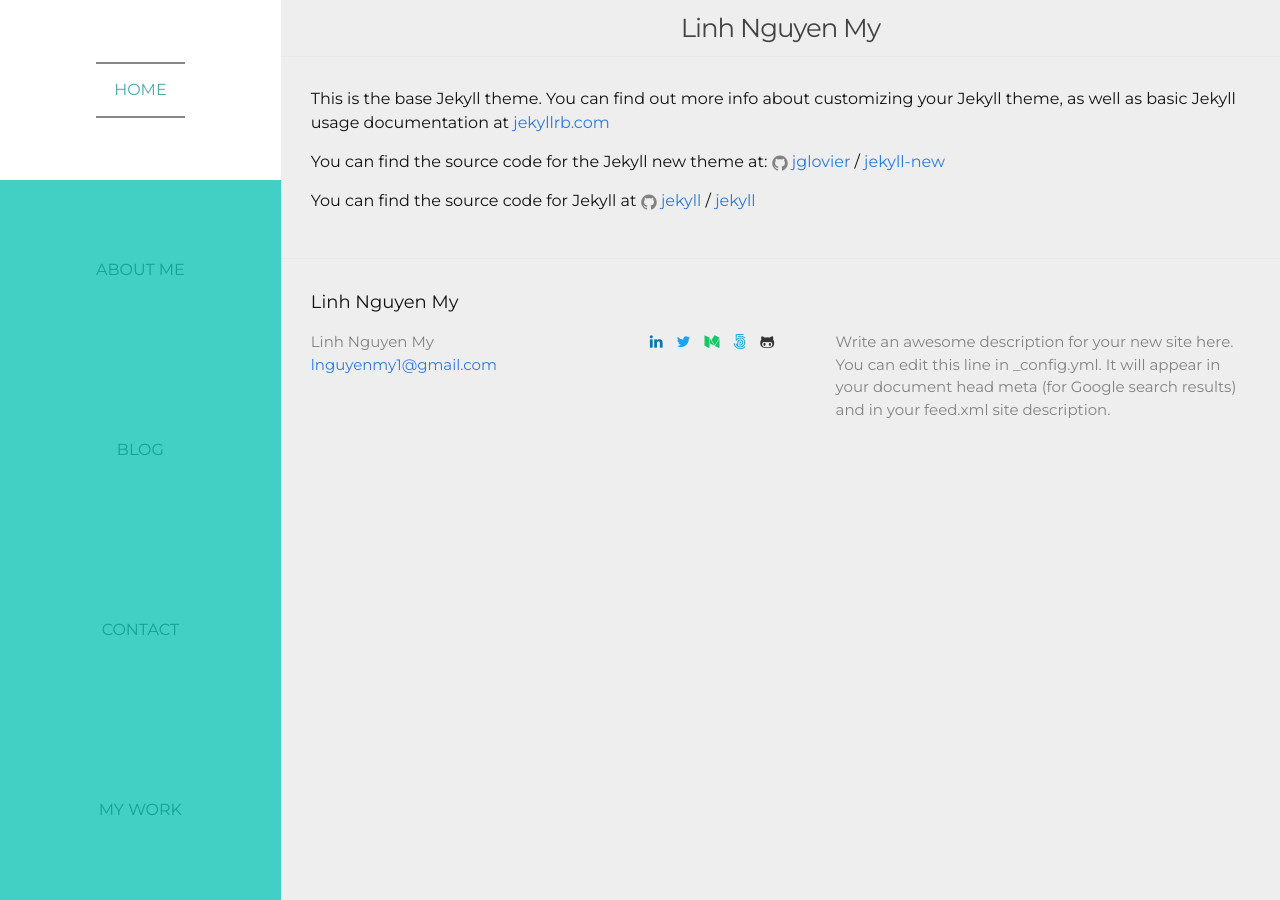
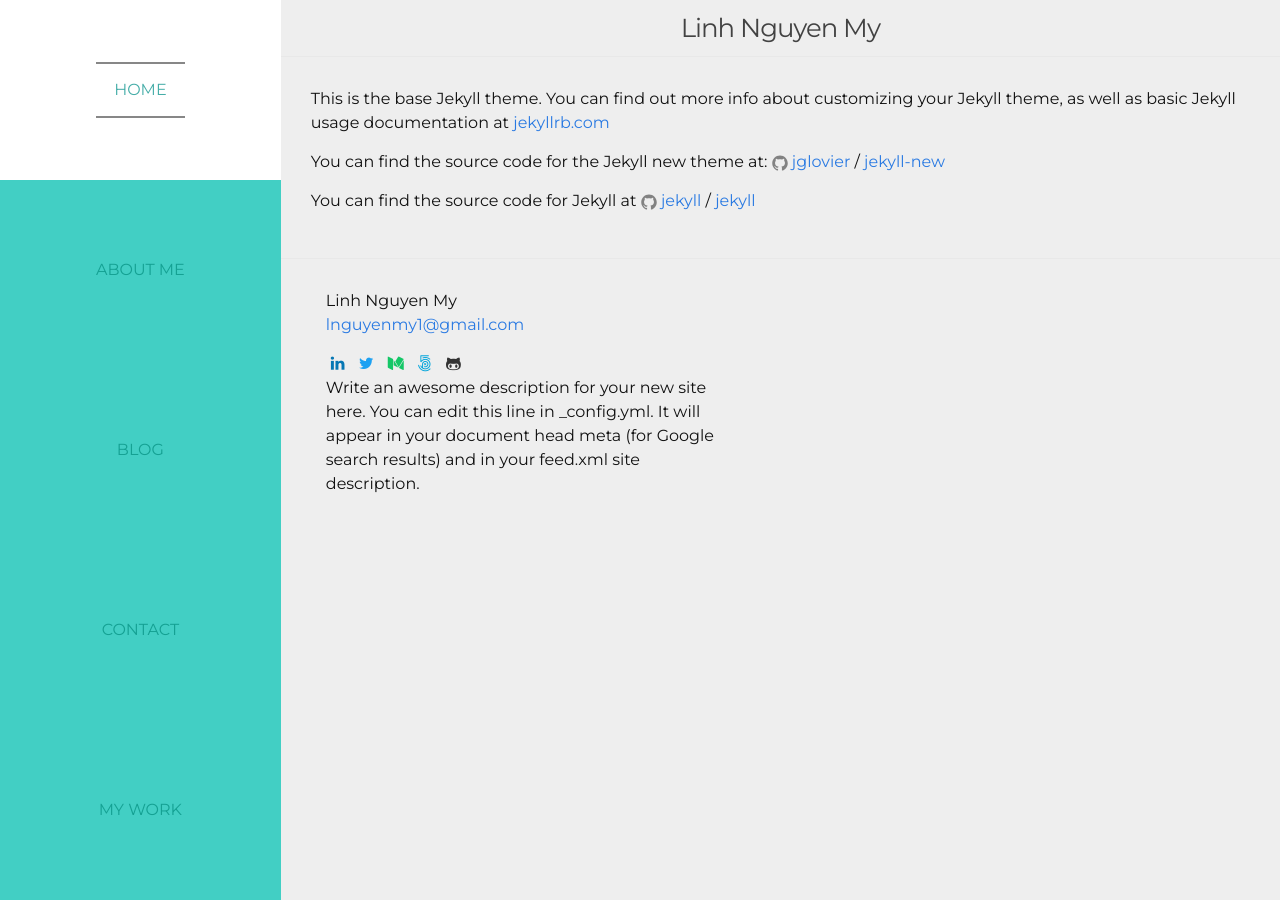
Before and after one commit to pinglinh/pinglinh.com, a Jekyll site: the page built from blog.md, in a window 1280 px wide. Built offline with Jekyll 4.4.1, drawn with Linux system fonts in a browser that asks for light colours.

Commit message:
Deleted the footer columns

```diff
--- a/_includes/footer.html
+++ b/_includes/footer.html
@@ -2,9 +2,9 @@
 
   <div class="wrapper">
 
-    <h2 class="footer-heading">{{ site.title }}</h2>
+    <!-- <h2 class="footer-heading">{{ site.title }}</h2> -->
 
-    <div class="footer-col-wrapper">
+<!--     <div class="footer-col-wrapper">
       <div class="footer-col footer-col-1">
         <ul class="contact-list">
           <li>{{ site.title }}</li>
@@ -18,9 +18,21 @@
         <a href="https://medium.com/@pinglinh" target="_blank"><i class="fa fa-medium"></i></a>
         <a href="https://500px.com/pinglinh" target="_blank"><i class="fa fa-500px"></i></a>
         <a href="https://github.com/pinglinh" target="_blank"><i class="fa fa-github-alt"></i></a>
-      </div>
+      </div> -->
 
       <div class="footer-col footer-col-3">
+        <ul class="contact-list">
+          <li>{{ site.title }}</li>
+          <li><a href="mailto:{{ site.email }}">{{ site.email }}</a></li>
+        </ul>
+
+        <a href="https://uk.linkedin.com/in/lnguyenmy" target="_blank"><i class="fa fa-linkedin"></i></a>
+        <a href="https://twitter.com/pinglinh" target="_blank"><i class="fa fa-twitter"></i></a>
+        <a href="https://medium.com/@pinglinh" target="_blank"><i class="fa fa-medium"></i></a>
+        <a href="https://500px.com/pinglinh" target="_blank"><i class="fa fa-500px"></i></a>
+        <a href="https://github.com/pinglinh" target="_blank"><i class="fa fa-github-alt"></i></a>
+
+
         <p>{{ site.description }}</p>
       </div>
     </div>
```
Also changed, not shown: 7 other files.
